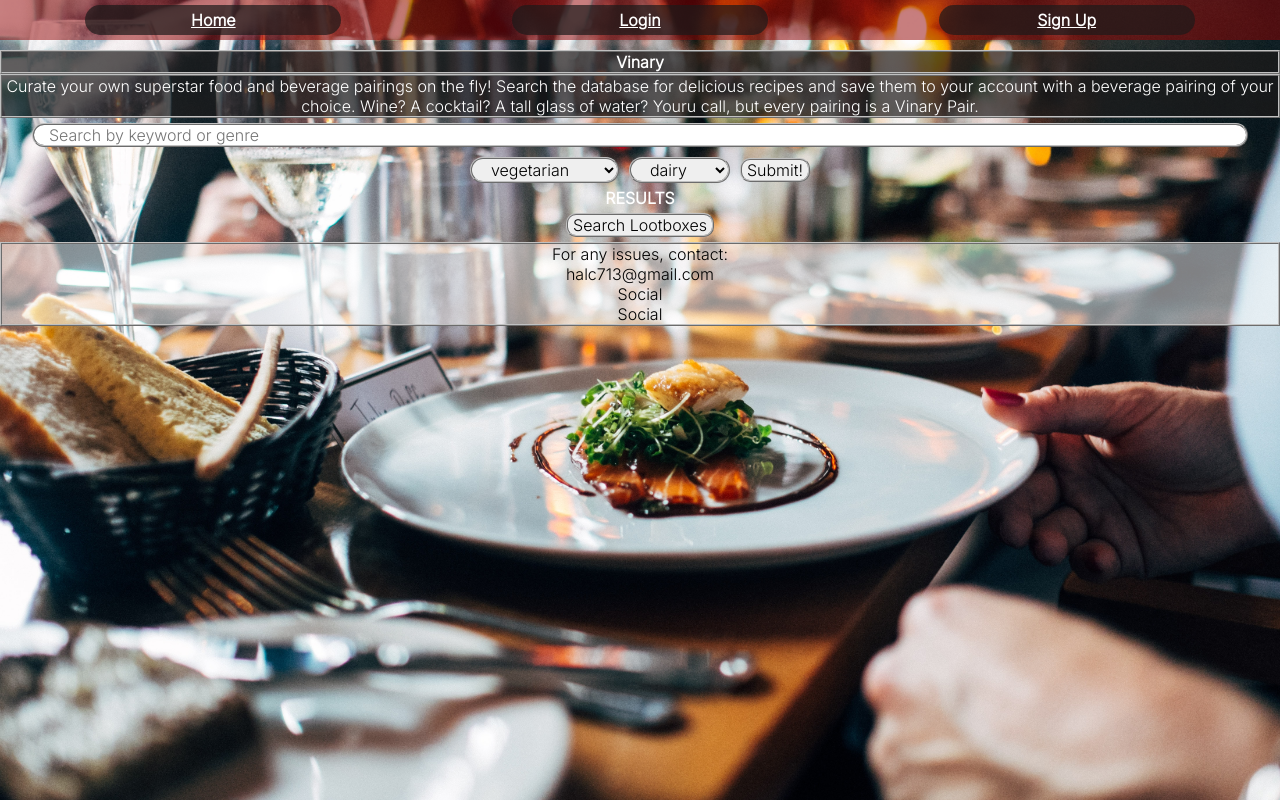
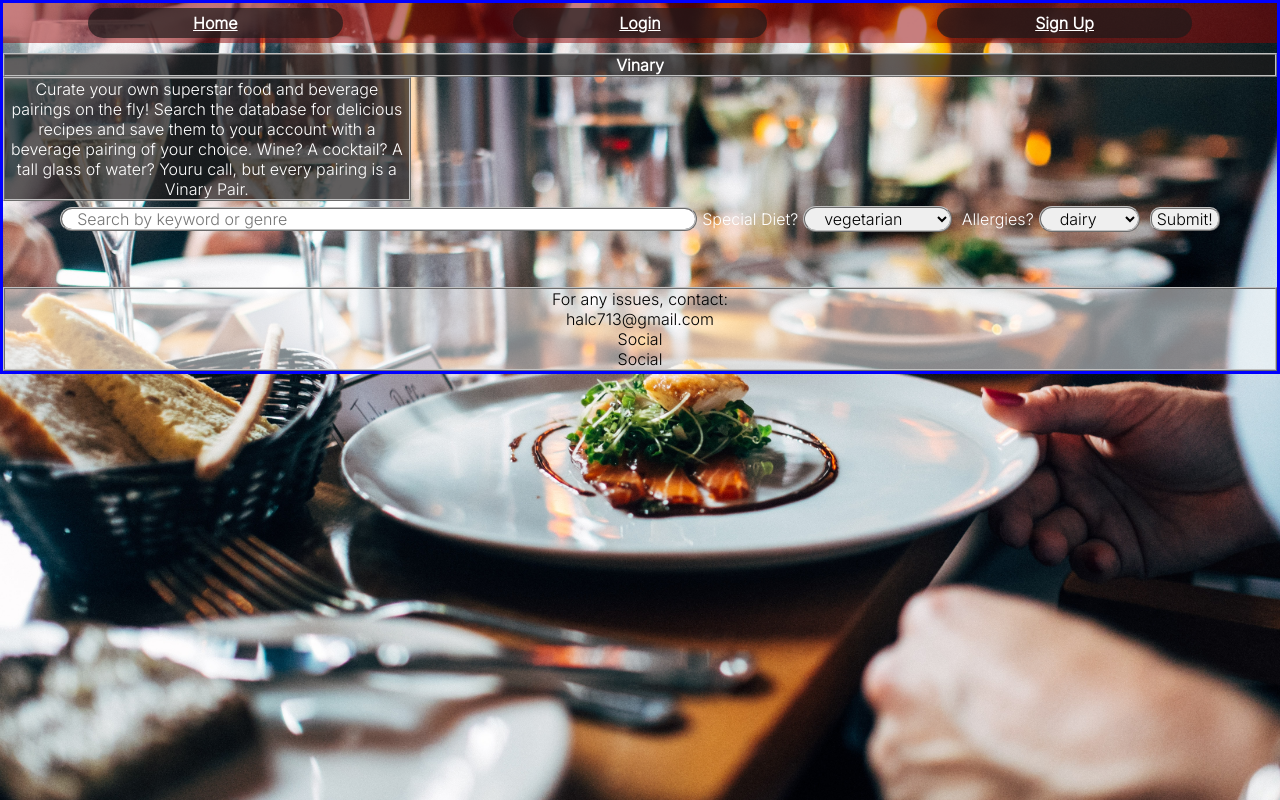
Before and after one commit to zkzerotwo/vinary-capstone-client, a React (Create React App) app: page / in a window 1280 px wide. Built offline with nearby package versions, Linux system fonts and the light colour scheme.

Commit message:
save redirect

```diff
--- a/src/App.css
+++ b/src/App.css
@@ -1,3 +1,13 @@
+/*Super responsive styling!*/
+
+/* Overall styling*/
+
+/* Static styles. Navbar, header, footer*/
+
+/* body {
+  border: 3px solid white;
+} */
+
 * {
   font-family: 'Inter', sans-serif;
 }
@@ -65,6 +75,8 @@ body {
   height: 100%
 }
 
+/*Forms and buttons*/
+
 input {
   border-width: 2px;
   border-style: ridge;
@@ -118,6 +130,17 @@ img {
 .search_card {
   display: flex;
   flex-direction: row;
+  min-height: max-content;
+}
+
+.search_poster {
+  width: 30%;
+  margin: auto;
+  padding: 5px;
+}
+
+.search_poster img {
+  width: 100%;
 }
 
 .users_flights {
@@ -142,26 +165,55 @@ img {
 
 .flight_pair {
   padding: 10px;
-  flex: 0 0 90%;
+  flex: 0 0 50%;
+  /* height: 40%; */
 }
 
 .recipe-poster {
-  width: 50%
+  /* width: 50%; */
+  flex: 0 0 13%;
+  /* position: relative; */
+  /* height: 200px;
+  width: 257px; */
+
+
 }
 
 .recipe-instruc {
   margin: auto;
   display: flex;
   flex-direction: column;
-  justify-content: space-around;
+  justify-content: flex-start;
   align-items: center;
   list-style: none;
-  height: 50%;
+  overflow: auto;
+  height: 65%;
   padding: 2px;
+  /* position: absolute; */
+  /* top: 0;
+  bottom: 0;
+  left: 0;
+  right: 0; */
+  /* background: rgba(29, 106, 154, 0.72); */
+  color: #fff;
+  /* visibility: hidden; */
+  /* opacity: 0; */
+}
+
+.bev_pair a {
+  color: gold;
+}
+
+.recipe-instruc a {
+  color: gold;
+}
+
+.bev_pair h3{
+  font-style: italic;
 }
 
 .pair_list {
-  height: 100%;
+  /* height: 100%; */
   display: flex;
   width: 100%;
   flex-direction: row;
@@ -211,9 +263,117 @@ section.footer {
   flex: 1 0 auto;
   height: max-content;
   color: white;
+  margin-bottom: 50px;
 }
 
-._deflightte {
+/* ._deflightte {
   padding: 30px;
   padding-bottom: 75px;
+} */
+
+
+/*iPhone portrait*/
+
+@media only screen and (min-width: 320px) {
+  body {
+    border: 3px solid purple;
+  }
+  .flight_pair {
+    /* padding: 10px; */
+    flex: 0 0 200vw;
+    height: 100vw;
+    /* overflow: scroll; */
 }
+.pair_list {
+  /* height: 100%; */
+  width: 200vw;
+}
+.recipe-poster {
+  /* width: 50%; */
+  flex: 0 0 50%;
+  /* position: relative; */
+}
+.recipe-holder {
+  width: 100%
+}
+/* .recipe-instruc {
+  width: 13%
+} */
+}
+
+@media only screen and (min-width: 480px) {
+  body {
+    border: 3px solid green;
+  }
+  li.loot_drop {
+    width: 49%;
+  }
+  .intro-card {
+    width: 74%;
+  }
+  input {
+    width: 75%;
+  }
+}
+
+/*Android landscape*/
+
+@media only screen and (min-width: 640px) {
+  body {
+    border: 3px solid pink;
+  }
+  .flight_pair {
+    /* padding: 10px; */
+    flex: 0 0 120%;
+}
+  li.loot_drop {
+    width: 32%;
+  }
+  .intro-card {
+    width: 32%;
+  }
+  input {
+    width: 50%;
+  }
+  .search-results h3 {
+    width: 50%;
+  }
+}
+
+/*iPad potrait*/
+
+@media only screen and (min-width: 768px) {
+  body {
+    border: 3px solid red;
+  }
+  .flight_pair {
+    /* padding: 10px; */
+    /* flex: 0 0 105%; */
+}
+  .intro-card {
+    width: 32%;
+  }
+}
+
+/*iPad lanscape / small laptop*/
+
+@media only screen and (min-width: 1024px) {
+  body {
+    border: 3px solid blue;
+  }
+
+  li.loot_drop {
+    width: 24%;
+  }
+}
+
+/*large desktop*/
+
+@media only screen and (min-width: 1600px) {
+  body {
+    border: 3px solid yellow;
+  }
+  li.loot_drop {
+    width: 19%;
+  }
+}
--- a/src/DetailTrigger/DetailTrigger.js
+++ b/src/DetailTrigger/DetailTrigger.js
@@ -6,13 +6,20 @@ class DetailTrigger extends React.Component {
         super(props)
         this.state = {
             summary: "",
-            instructions: ""
+            instructions: "",
+            stepToggle: false
         }
     }
     newlineText() {
         const text = this.props.summary;
         const newLine = text.split('\n').map(str => <p>{str}</p>);
         return newLine
+    }
+
+    toggleRecipe = () => {
+        this.setState({
+            stepToggle: true
+        })
     }
     componentDidMount() {
         console.log(this.props)
@@ -77,6 +84,7 @@ class DetailTrigger extends React.Component {
             <ul className="recipe-instruc">
 
                 {newLine}
+                <li><a href={this.props.entry.sourceUrl}>Learn More</a></li>
 
             </ul>
 
--- a/src/ExtendFlight/ExtendFlight.js
+++ b/src/ExtendFlight/ExtendFlight.js
@@ -190,6 +190,7 @@ export default class ExtendFlight extends React.Component {
                         if (!pairPost.ok) {
                             return pairPost.json().then(e => Promise.reject(e));
                         }
+                        window.location = '/dashboard'
                         return pairPost.json()
                     })
                     // .then((newFlight) => {
--- a/src/LandingPage/LandingPage.js
+++ b/src/LandingPage/LandingPage.js
@@ -31,17 +31,7 @@ export default class LandingPage extends React.Component {
                 <SearchBar />
 
 
-                {this.state.barToggle ? <>
-                    <button onClick={() => this.toggleSearchBar()}>
-                        Search myAnimeList
-                </button>
-                    {/* <LootboxSearchBar /> */}
-                </> : <>
-                    <button onClick={() => this.toggleSearchBar()}>
-                        Search Lootboxes
-                </button> {/* <SearchBar />  */}
-                </>
-                }
+
             </section>
         )
     }
--- a/src/Pairs/Pairs.js
+++ b/src/Pairs/Pairs.js
@@ -6,7 +6,8 @@ export default class Pairs extends React.Component {
     constructor(props) {
         super(props);
         this.state = {
-            dash: false
+            dash: false,
+            stepToggle: false
         }
     }
     handleClickDelete = e => {
@@ -41,6 +42,12 @@ export default class Pairs extends React.Component {
             })
         }
     }
+
+    toggleRecipe = () => {
+        this.setState({
+            stepToggle: !this.state.stepToggle
+        })
+    }
     lootSearchPair() {
         const pair = this.props.pair
         return (
@@ -49,13 +56,18 @@ export default class Pairs extends React.Component {
                     <h3>
                         {pair.recipe_title}
                     </h3>
-                    <img id="flight_image" alt={pair.recipe_title} src={pair.recipe_image_url} />
+                    <img id="flight_image" onClick={() => this.toggleRecipe()}alt={pair.recipe_title} src={pair.recipe_image_url} />
                 </div>
-                <div>
+
+                {/* { this.state.stepToggle === false ? <></> : <DetailTrigger dash={this.state.dash}
+                        entry={pair}
+                    /> } */}
+                <div className="recipe-holder">
                     <DetailTrigger dash={this.state.dash}
                         entry={pair}
                     />
                     <div className="bev_pair">
+                        <h3>Bev Pairing</h3>
                         <p>
                             {pair.beverage_title}
                         </p>
@@ -63,7 +75,7 @@ export default class Pairs extends React.Component {
                             {pair.beverage_description}
                         </p>
                         <a href={pair.url}>
-                            Learn More
+                            Learn More About the Dish
                     </a>
                     </div>
                     <button
--- a/src/ResultBar/ResultBar.js
+++ b/src/ResultBar/ResultBar.js
@@ -24,7 +24,7 @@ export default class ResultBar extends React.Component {
             return (
                 <li className="search_card box" key={entry.id}>
 
-                    <div>
+                    <div className="search_poster">
 
                         <p>{entry.title}</p>
                         <p>{entry.synopsis}</p>
@@ -32,7 +32,7 @@ export default class ResultBar extends React.Component {
                     </div>
                     <div>
                         <DetailTrigger entry={entry} />
-                        <a href={entry.sourceUrl}>Learn More</a>
+
                         {TokenService.hasAuthToken() ? <ExtendFlight imageUrl={imgUrl} entry={entry} /> : ''}
                     </div>
                 </li>
@@ -40,7 +40,7 @@ export default class ResultBar extends React.Component {
         })
         return (
             <section className="search-results">
-                <h3>RESULTS</h3>
+                {/* <h3>RESULTS</h3> */}
                 <hr />
                 <ul className="entries">
                     {entries}
--- a/src/SearchBar/SearchBar.js
+++ b/src/SearchBar/SearchBar.js
@@ -35,7 +35,7 @@ export default class SearchBar extends React.Component {
                 "wheat"
             ],
             dietConfig: 'vegetarian',
-            allergyConfig: "none",
+            allergyConfig: null,
             searchResults: [],
             imageUrlBase: ""
         }
@@ -179,7 +179,7 @@ export default class SearchBar extends React.Component {
                     </label>
                     <label
                         htmlFor="search-type"
-                    >
+                    >Special Diet?
                         <select
                             id="search-type"
                             name="search-type"
@@ -190,7 +190,7 @@ export default class SearchBar extends React.Component {
                     </label>
                     <label
                         htmlFor="allergy-type"
-                    >
+                    > Allergies?
                         <select
                             id="allergy-type"
                             name="allergy-type"
```
